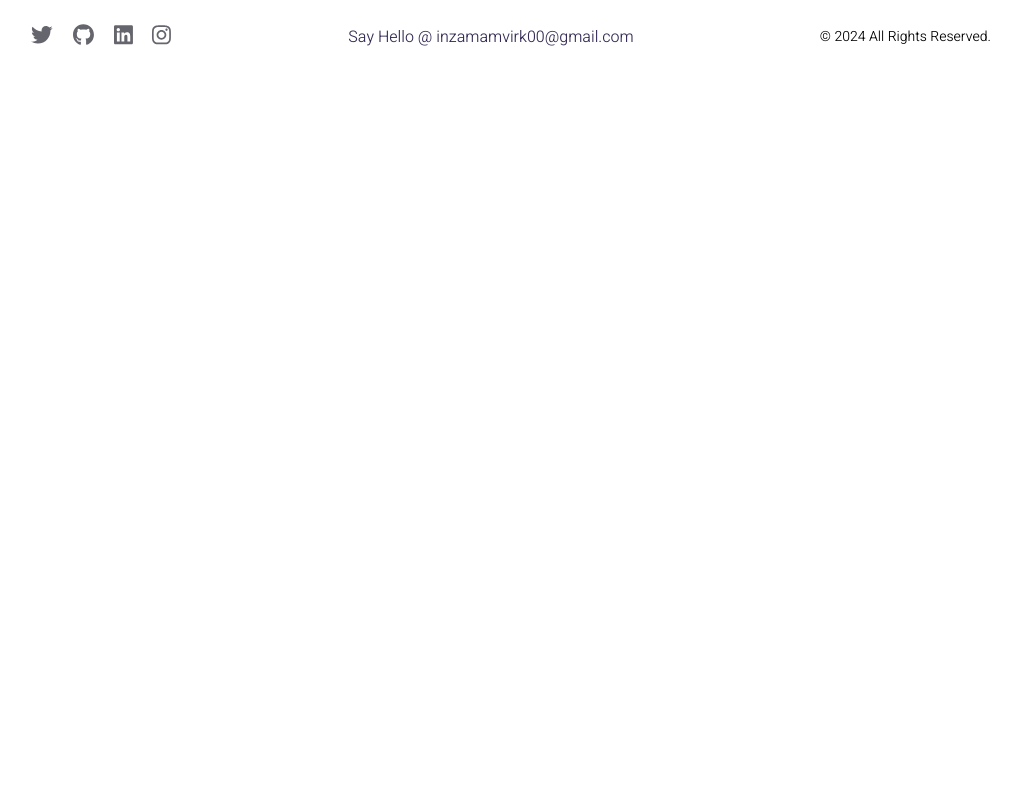
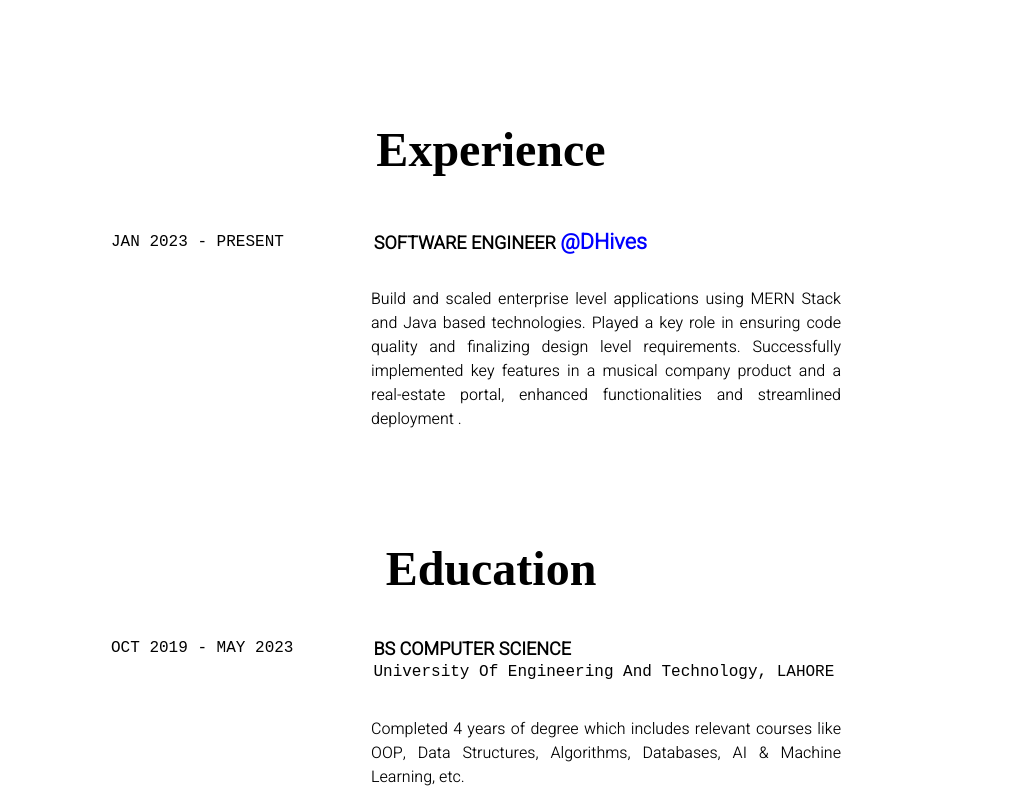
Before and after one commit to inzamam-virk/inzamam-virk.github.io, a React (Create React App) app: page /about in a window 1280 px wide. Shown: the part 1320-2120 px from the top of the page, without its empty margins (149-1170 px from the left). Before the commit the page ends 1411 px from the top, so only its background shows below. Built offline with nearby package versions, Linux system fonts and the light colour scheme.

Commit message:
Add Education and complete about page

```diff
--- /dev/null
+++ b/src/components/about/education.jsx
@@ -0,0 +1,41 @@
+import React, { useEffect } from "react";
+import SEO from "../../data/seo";
+import './styles/education.css'
+import "../../data/styles.css";
+
+
+const Education = () => {
+	useEffect(() => {
+		window.scrollTo(0, 0);
+	}, []);
+
+	const currentSEO = SEO.find((item) => item.page === "Education");
+
+	return (
+            <div className="education">
+                <div className="edu-date-title" >
+                    <div className="education-date">
+                        <p>OCT 2019 - MAY 2023</p>
+                    </div>
+                    <div style={{alignItems: "center", paddingLeft: "8%"}}>
+                        <div className="education-title">
+                            <p1 >BS COMPUTER SCIENCE</p1>
+                        </div>
+                        <div className="education-school">
+                            <p>University Of Engineering And Technology, LAHORE</p>
+                        </div>
+                    </div>
+                </div>
+
+                <div className="education-details">
+                    <p1>
+                        Completed 4 years of degree which includes relevant courses like OOP, Data Structures, Algorithms,
+                        Databases, AI & Machine Learning, etc.
+                    </p1>
+                </div>
+            </div>
+
+	);
+};
+
+export default Education;
--- /dev/null
+++ b/src/components/about/experience.jsx
@@ -0,0 +1,38 @@
+import React, { useEffect } from "react";
+import SEO from "../../data/seo";
+import './styles/experience.css'
+import "../../data/styles.css";
+
+
+const Experience = () => {
+	useEffect(() => {
+		window.scrollTo(0, 0);
+	}, []);
+
+	const currentSEO = SEO.find((item) => item.page === "experience");
+
+	return (
+            <div className="experience">
+                <div className="exp-date-title" >
+                    <div className="experience-date">
+                        <p>JAN 2023 - PRESENT</p>
+                    </div>
+
+                    <div className="experience-title">
+                        <p1>SOFTWARE ENGINEER <span style={{color:"blue", fontSize:"larger", fontWeight:"bolder"}}> @DHives</span></p1>
+                    </div>
+
+                </div>
+                <div className="experience-details">
+                    <p1>
+                        Build and scaled enterprise level applications using MERN Stack and Java based technologies.
+                        Played a key role in ensuring code quality and finalizing design level requirements. Successfully implemented key features in
+                        a musical company product and a real-estate portal, enhanced functionalities and streamlined deployment .
+                    </p1>
+                </div>
+            </div>
+
+	);
+};
+
+export default Experience;
--- a/src/components/about/styles/biography.css
+++ b/src/components/about/styles/biography.css
@@ -16,6 +16,7 @@
 
 
 .summary-details {
+    text-align: justify;
     flex-grow: 1;
 }
 
--- /dev/null
+++ b/src/components/about/styles/education.css
@@ -0,0 +1,74 @@
+.edu-date-title {
+    display: flex;
+    margin-bottom: 20px;
+}
+
+.education-date {
+    font-family: 'Courier New', Courier, monospace;
+    margin-top: 0.3%;
+    padding-left: 12%;
+}
+.education-school{
+    font-family: 'Courier New', Courier, monospace;
+    align-items: center;
+    margin: 0;
+}
+
+.education-title {
+    display: flex;
+    align-items: center;
+    font-weight: bolder;
+    font-size: large;
+}
+
+.education-details {
+    display: block;
+    clear: both;
+    padding-left: 38%;
+    padding-right: 15%;
+    text-align: justify;
+}
+
+.education-date p {
+    margin: 0;
+}
+.education-school p {
+    margin-top: 0;
+}
+
+@media (max-width: 700px) {
+    .edu-date-title {
+        display: flex;
+        flex-direction: column;
+        justify-content: center;
+        align-items: center;
+        margin-bottom: 25px;
+    }
+
+    .education-date {
+        width: 100%;
+        order: 2;
+        text-align: center;
+        margin-top: 0;
+    }
+
+    .education-title {
+        flex-direction: column;
+        width: 100%;
+        order: 1;
+        text-align: center;
+        margin-bottom: 0;
+    }
+
+    .education-school p {
+        margin-top: 2%;
+        margin-bottom: 2%;
+    }
+
+    .education-details {
+        width: auto;
+        /* Set width to 100% */
+        display: flex;
+        padding-left: 10%;
+    }
+}
--- /dev/null
+++ b/src/components/about/styles/experience.css
@@ -0,0 +1,65 @@
+.exp-date-title {
+    display: flex;
+    align-items: center;
+    margin-bottom: 20px;
+}
+
+.experience-date {
+    font-family: 'Courier New', Courier, monospace;
+    padding-left: 12%;
+}
+
+.experience-title {
+    display: flex;
+    align-items: center;
+    flex-wrap: nowrap;
+    font-weight: bolder;
+    font-size: large;
+    padding-left: 9%;
+}
+
+.experience-title p1 {
+    margin: 0;
+}
+
+.experience-details {
+    display: block;
+    clear: both;
+    padding-left: 38%;
+    padding-right: 15%;
+    text-align: justify;
+    /* This ensures the div starts below any floating elements */
+}
+
+@media (max-width: 700px) {
+    .exp-date-title {
+        display: flex;
+        flex-direction: column;
+        justify-content: center;
+        align-items: center;
+        margin-bottom: 20px;
+    }
+
+    .experience-date{
+        align-self: flex-end;
+        width: 100%;
+        order: 2;
+        text-align: center;
+    }
+    .experience-date p {
+        margin: 2%;
+    }
+    .experience-title {
+        align-self: flex-start;
+        width: 100%;
+        order: 1;
+        text-align: center;
+        /* Make both divs take full width */
+    }
+    .experience-details {
+        width: auto;
+        /* Set width to 100% */
+        display: flex;
+        padding-left: 10%;
+    }
+}
--- a/src/components/homepage/education.jsx
+++ /dev/null
@@ -1,38 +0,0 @@
-import React from "react";
-import { faBriefcase, faGraduationCap } from "@fortawesome/free-solid-svg-icons";
-
-import Card from "../common/card";
-
-import "./styles/education.css";
-
-const Education = () => {
-    return (
-        <div className="education" >
-            <Card
-                className="custom-card"  // Add the class here
-                icon={faGraduationCap}
-                title="Graduation"
-                body={
-                    <div className="education-body">
-                        <div className="education-uet">
-                            <img
-                                src="uet-logo.png"
-                                alt="UET Lahre"
-                                className="uet-image"
-                            />
-                            <div className="graduation-title">UET Lahore</div>
-                            <div className="graduation-subtitle">
-                                BS Computer Science
-                            </div>
-                            <div className="eduation-duration">2019 - 2023</div>
-                            <br />
-                        </div>
-
-                    </div>
-                }
-            />
-        </div>
-    );
-};
-
-export default Education;
--- a/src/pages/about.jsx
+++ b/src/pages/about.jsx
@@ -10,8 +10,9 @@ import INFO from "../data/user";
 import SEO from "../data/seo";
 
 import "./styles/about.css";
-import { FontAwesomeIcon } from "@fortawesome/react-fontawesome";
 import Skills from "../components/about/skills";
+import Experience from "../components/about/experience";
+import Education from "../components/about/education";
 
 const About = () => {
 	useEffect(() => {
@@ -51,15 +52,29 @@ const About = () => {
 						</div>
 					</div>
 
-					<div className="about-skills-title"  style={{font: 'var(--primary-font)', marginTop:'7%',  color: 'var(--primary-color)', fontWeight: 'bold' }}>
-						<h2>Skills:</h2>
+					<div className="about-skills-title"  style={{marginTop:'7%'}}>
+						<h2>Skills</h2>
 					</div>
 
 					<div className="about-skills">
 						<Skills/>
 					</div>
 
+					<div className="about-experience-title"  style={{marginTop:'7%'}}>
+						<h2>Experience</h2>
+					</div>
+					<div>
+						<Experience/>
+					</div>
+					<div className="about-education-title"  style={{marginTop:'7%'}}>
+						<h2>Education</h2>
+					</div>
+					<div>
+						<Education/>
+					</div>
+					<div style={{padding:"10%"}}>
 
+					</div>
 					<div className="page-footer">
 						<Footer />
 					</div>
--- a/src/pages/homepage.jsx
+++ b/src/pages/homepage.jsx
@@ -15,8 +15,6 @@ import Logo from "../components/common/logo";
 import Footer from "../components/common/footer";
 import NavBar from "../components/common/navBar";
 import Article from "../components/homepage/article";
-import Works from "../components/homepage/works";
-import Education from "../components/homepage/education";
 
 import INFO from "../data/user";
 import SEO from "../data/seo";
--- a/src/pages/styles/about.css
+++ b/src/pages/styles/about.css
@@ -33,6 +33,32 @@
 
 }
 
+.about-skills-title{
+	display: flex;
+	font-family: 'Times New Roman', Times, serif;
+	color: 'var(--primary-color)';
+	font-weight: 'bolder';
+	font-size: xx-large;
+	justify-content: center;
+}
+
+.about-experience-title{
+	display: flex;
+	font-family: 'Times New Roman', Times, serif;
+	color: 'var(--primary-color)';
+	font-weight: 'bolder';
+	font-size: xx-large;
+	justify-content: center;
+}
+.about-education-title {
+	display: flex;
+	font-family: 'Times New Roman', Times, serif;
+	color: 'var(--primary-color)';
+	font-weight: 'bolder';
+	font-size: xx-large;
+	justify-content: center;
+}
+
 @media (max-width: 1024px) {
 	.about-logo {
 		z-index: 100;
@@ -49,6 +75,9 @@
 	.about-socials {
 		display: none;
 	}
+	.page-content{
+		overflow-x: hidden;
+	}
 
 }
 
```
